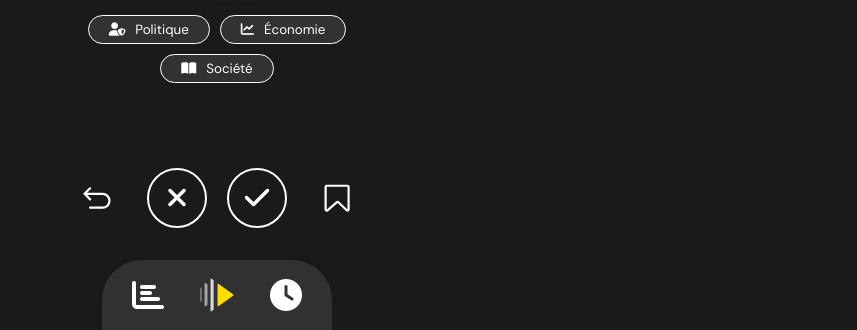
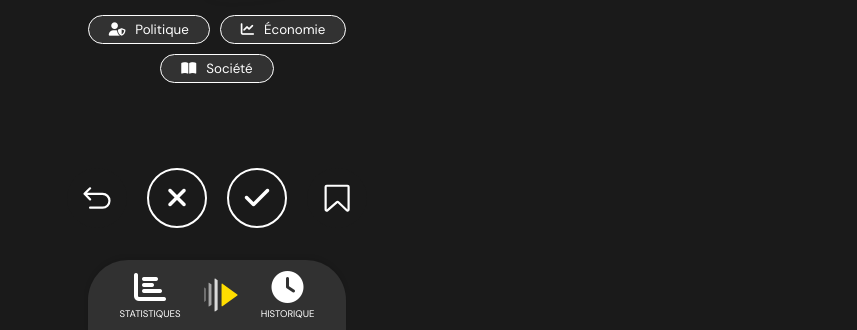
Before and after one commit to ImSakushi/SoundNews, a plain HTML site: page index.html in a window 1280 px wide. Shown: the part 470-800 px from the top of the page, without its empty margins (423-1280 px from the left). Drawn offline with Linux system fonts and the light colour scheme.

Commit message:
lecteur mp3 vachement cool

```diff
--- a/index.html
+++ b/index.html
@@ -91,15 +91,29 @@
         <!-- Zone inférieure (Barre de navigation) -->
         <footer class="footer">
           <div class="footer-container">
+              <!-- Bouton Statistiques avec label -->
+              <div class="nav-item">
                   <button class="nav-button" aria-label="Statistiques">
                       <i class="fas fa-chart-bar"></i>
                   </button>
+                  <span class="nav-label">Statistiques</span>
+              </div>
+
+              <!-- Bouton Lire (Play) sans label -->
+              <div class="nav-item">
                 <button class="nav-button play-button" aria-label="Lire">
                     <img src="images/logo.svg" alt="Logo" class="play-logo">
                 </button>
+              </div>
+
+
+              <!-- Bouton Historique avec label -->
+              <div class="nav-item">
                   <button class="nav-button" aria-label="Historique">
                       <i class="fas fa-clock"></i>
                   </button>
+                  <span class="nav-label">Historique</span>
+              </div>
           </div>
       </footer>
 
--- a/styles.css
+++ b/styles.css
@@ -456,3 +456,45 @@ body, html {
   color: var(--accent-white);
   font-size: 0.7rem;
 }
+
+.footer-container .nav-item {
+  display: flex;
+  flex-direction: column;
+  align-items: center;
+}
+
+.nav-label {
+  font-size: 0.6rem; /* Taille de police réduite */
+  text-transform: uppercase; /* Majuscules */
+  color: var(--accent-white); /* Couleur du texte */
+  margin-top: 4px; /* Espacement au-dessus du label */
+}
+
+/* Ajustements supplémentaires pour le footer-container */
+.footer-container {
+  display: flex;
+  justify-content: space-around; /* Espace autour des éléments */
+  align-items: center;
+  background-color: #313131;
+  padding: 15px 20px;
+  border-top-left-radius: 40px;
+  border-top-right-radius: 40px;
+  box-shadow: 0 -2px 5px rgba(0, 0, 0, 0.1);
+  max-width: 258px;
+  width: 100%;
+  z-index: 1;
+  height: 70px; /* Assure que le footer a assez de hauteur pour les labels */
+}
+
+.footer-container .nav-button {
+  margin: 0; /* Supprimer les marges existantes si nécessaire */
+}
+
+.footer-container .play-button {
+  /* Optionnel : ajouter des styles spécifiques pour le bouton Play si nécessaire */
+}
+
+/* Optionnel : ajouter des styles pour centrer les labels si besoin */
+.nav-item .nav-label {
+  text-align: center;
+}
```
Lines whose indentation alone changed are shown as unchanged.
